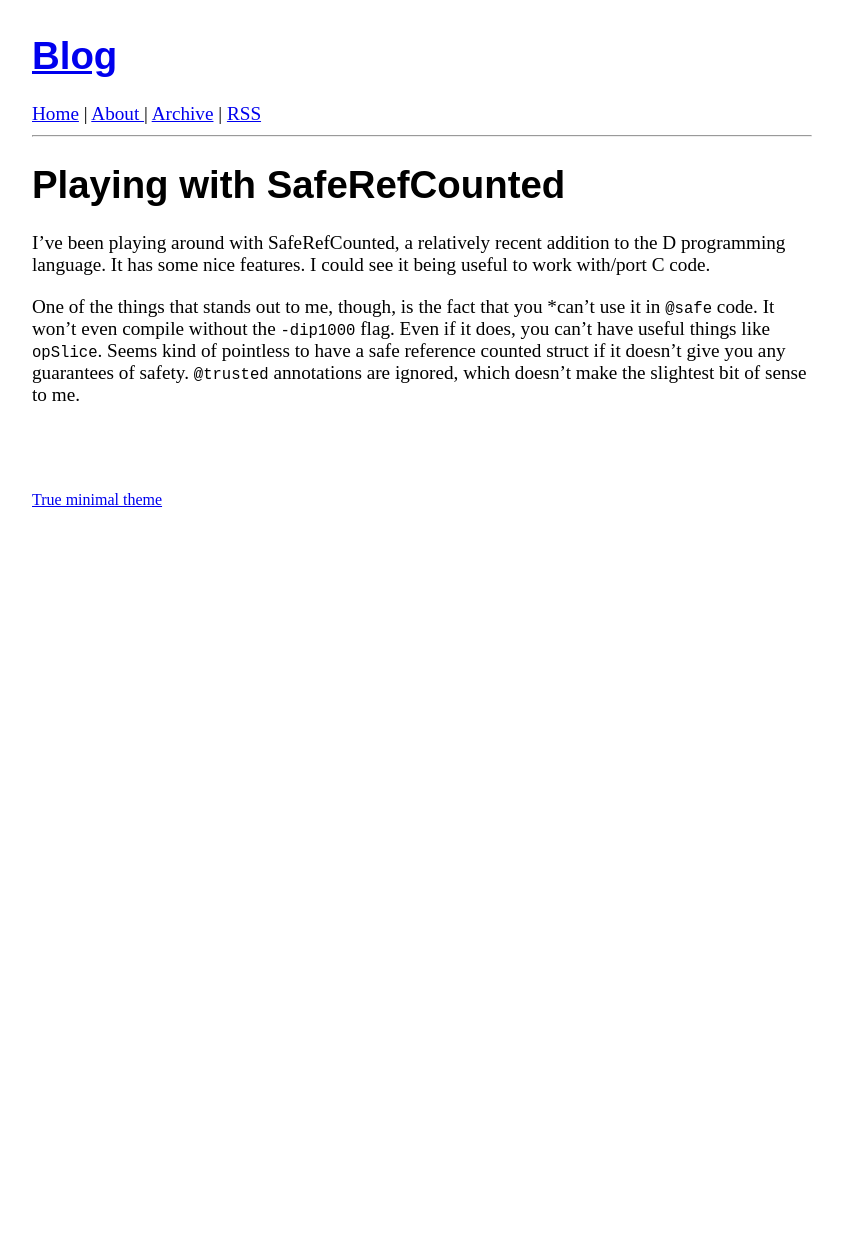
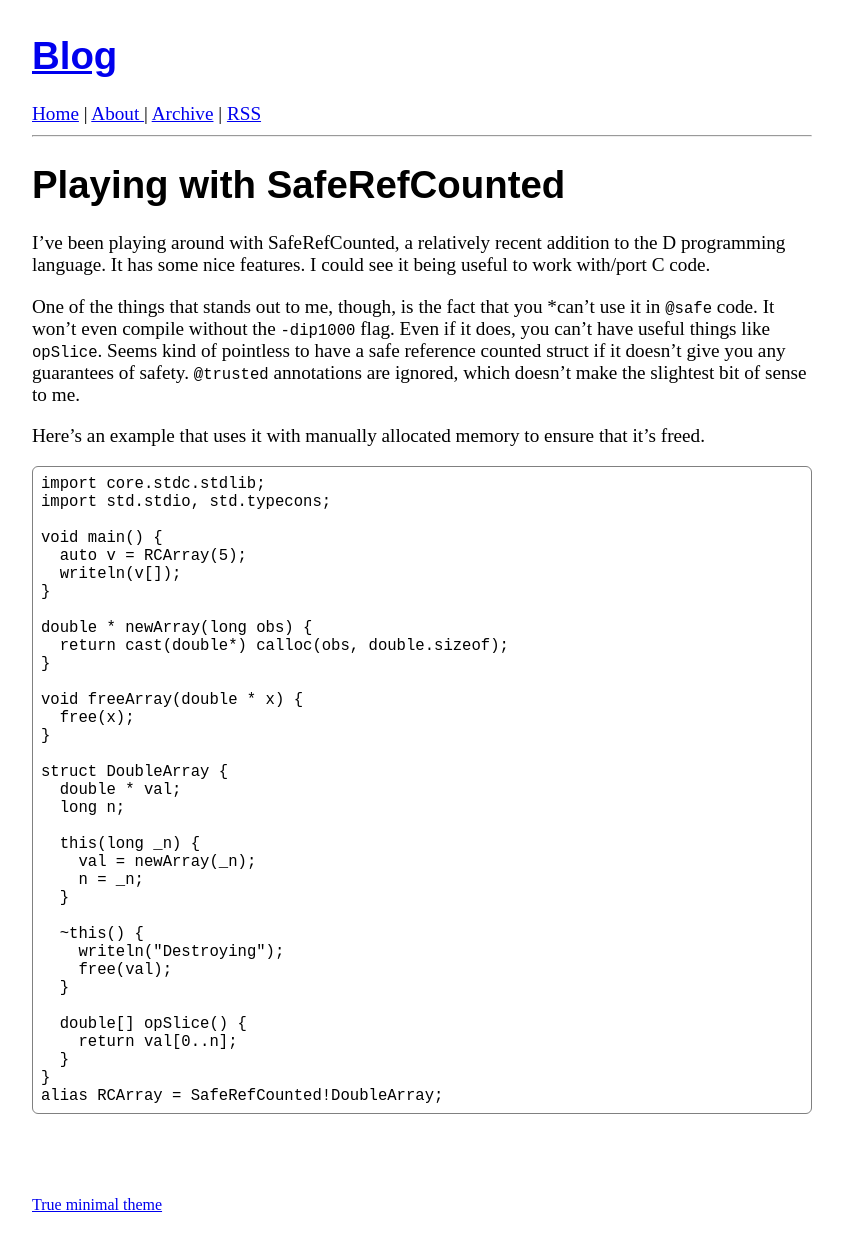
Before and after one commit to bachmeil/the-blog, a Jekyll site: the page built from _posts/2024-01-03-saferefcounted.md, in a window 1280 px wide. Shown: the whole page, without its empty margins (218-1061 px from the left). Built offline with Jekyll 4.4.1, drawn with Linux system fonts in a browser that asks for light colours; before the commit the page ends 900 px from its top, so only the background shows below that.

Commit message:
Added example

````diff
--- a/_posts/2024-01-03-saferefcounted.md
+++ b/_posts/2024-01-03-saferefcounted.md
@@ -5,3 +5,43 @@ layout: post
 I've been playing around with SafeRefCounted, a relatively recent addition to the D programming language. It has some nice features. I could see it being useful to work with/port C code.
 
 One of the things that stands out to me, though, is the fact that you *can't use it in `@safe` code. It won't even compile without the `-dip1000` flag. Even if it does, you can't have useful things like `opSlice`. Seems kind of pointless to have a safe reference counted struct if it doesn't give you any guarantees of safety. `@trusted` annotations are ignored, which doesn't make the slightest bit of sense to me.
+
+Here's an example that uses it with manually allocated memory to ensure that it's freed.
+
+```
+import core.stdc.stdlib;
+import std.stdio, std.typecons;
+
+void main() {
+  auto v = RCArray(5);
+  writeln(v[]);
+}
+
+double * newArray(long obs) {
+  return cast(double*) calloc(obs, double.sizeof);
+}
+
+void freeArray(double * x) {
+  free(x);
+}
+
+struct DoubleArray {
+  double * val;
+  long n;
+
+  this(long _n) {
+    val = newArray(_n);
+    n = _n;
+  }
+
+  ~this() {
+    writeln("Destroying");
+    free(val);
+  }
+
+  double[] opSlice() {
+    return val[0..n];
+  }
+}
+alias RCArray = SafeRefCounted!DoubleArray;
+```
````
